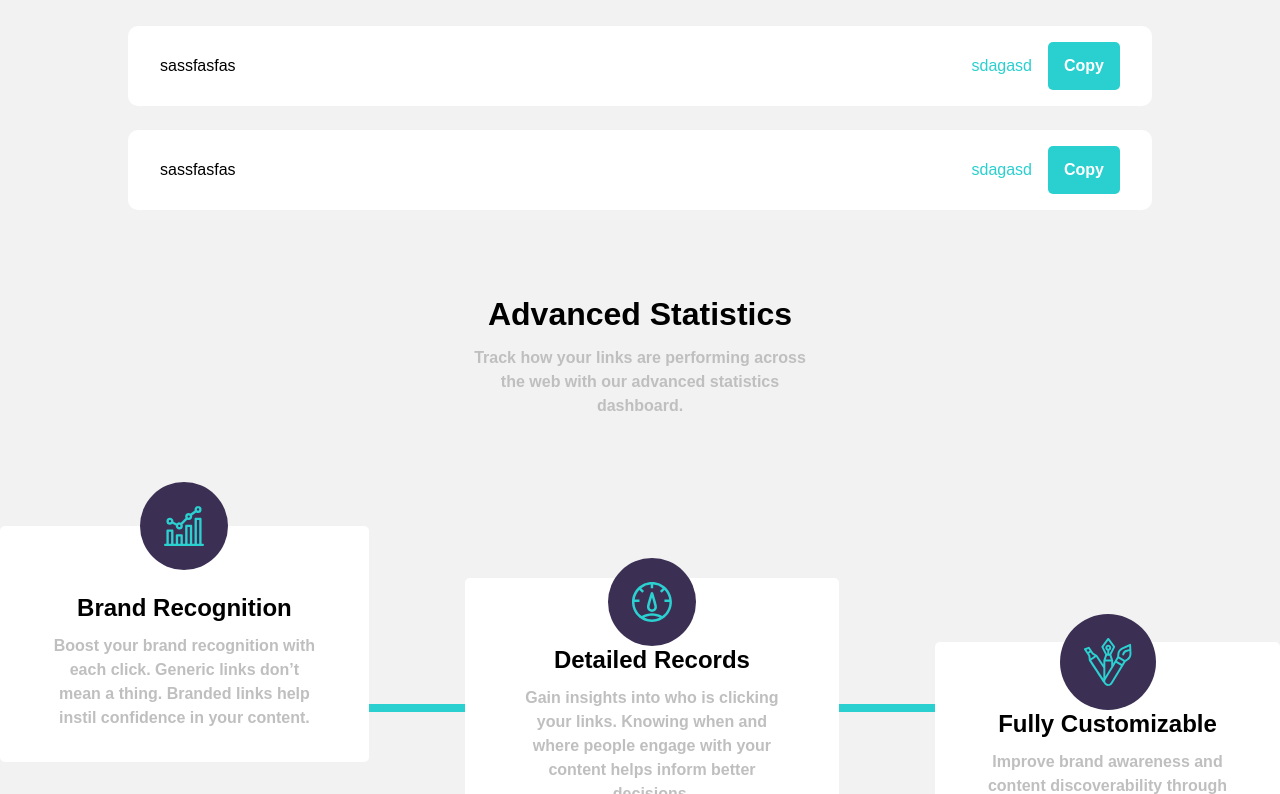
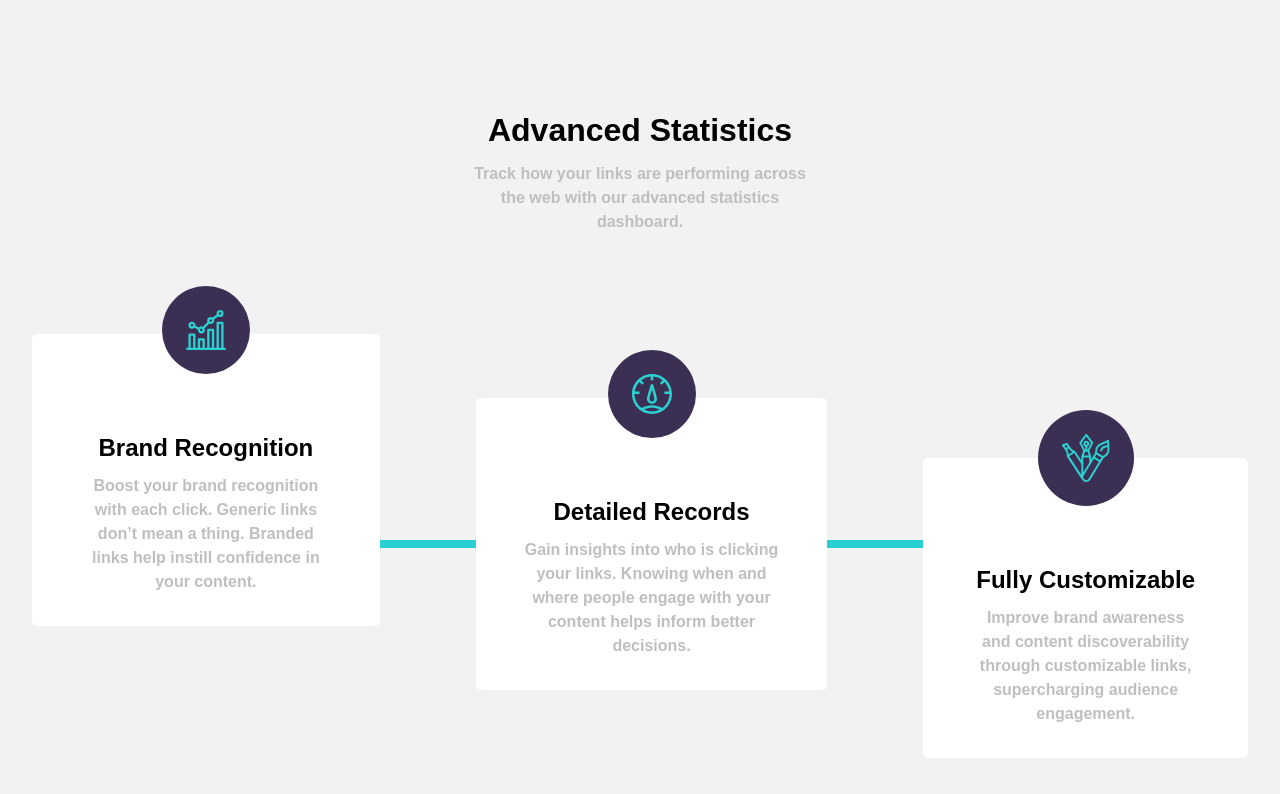
Before and after one commit to sksksk2024/url_shortening, a React (Create React App) app: page / in a window 1280 px wide. Shown: the part 786-1580 px from the top of the page. Built offline with nearby package versions, Linux system fonts and the light colour scheme.

Commit message:
Challange done: url fetched and local storage set

```diff
--- a/src/components/Content.jsx
+++ b/src/components/Content.jsx
@@ -1,30 +1,75 @@
-import { useState } from 'react';
+import { useState, useEffect } from 'react';
 import img1 from './../images/icon-brand-recognition.svg';
 import img2 from './../images/icon-detailed-records.svg';
 import img3 from './../images/icon-fully-customizable.svg';
 
 const Content = () => {
+  const [text, setText] = useState('');
   const [invalid, setInvalid] = useState(false);
-  const [text, setText] = useState('');
+  const [links, setLinks] = useState(() => {
+    // Retrieve stored links from localStorage
+    const savedLinks = localStorage.getItem('shortenedLinks');
+    return savedLinks ? JSON.parse(savedLinks) : [];
+  });
 
   const inputText = (e) => {
-    setText(e.target.value);
+    setText(e.target.value.trimStart());
   };
 
-  const handleSubmit = (e) => {
+  const handleSubmit = async (e) => {
     e.preventDefault();
+    if (text.trim() === '') {
+      setInvalid(true);
+      return;
+    }
 
-    if (text === '') {
+    try {
+      const response = await fetch(`https://api.tinyurl.com/create`, {
+        method: 'POST',
+        headers: {
+          'Content-Type': 'application/json',
+          Authorization: `Bearer 7NuBNwmUV1b0p0LOqVS9eSr65M3lZiPieiRlJwKFXlGDmIZu2MsTIxt2uO7l`, // Use Bearer prefix
+        },
+        body: JSON.stringify({
+          url: text,
+          domain: 'tiny.one',
+        }),
+      });
+
+      const data = await response.json();
+      console.log('Response data:', data); // Debug response data
+
+      if (response.ok) {
+        const newLink = { original: text, short: data.data.tiny_url };
+        const updatedLinks = [...links, newLink];
+        setLinks(updatedLinks);
+        localStorage.setItem('shortenedLinks', JSON.stringify(updatedLinks));
+        setText('');
+        setInvalid(false);
+      } else {
+        console.error('Error response:', data); // Log server error
         setInvalid(true);
       }
+    } catch (error) {
+      console.error('Error shortening link:', error); // Log fetch error
+      setInvalid(true);
+    }
+  };
 
-    setText('');
-    setInvalid(false);
+  const handleCopy = (shortLink) => {
+    navigator.clipboard.writeText(shortLink);
+    alert('Link copied to clipboard!');
   };
+
+  useEffect(() => {
+    // Store links in localStorage whenever the `links` state changes
+    localStorage.setItem('shortenedLinks', JSON.stringify(links));
+  }, [links]);
 
   return (
     <section className="bg-gray-bg pb-32P">
       <div className="flex flex-col gap-24 relative bottom-96I">
+        {/* Form */}
         <form
           onSubmit={handleSubmit}
           id="link-shortener"
@@ -33,17 +78,17 @@ const Content = () => {
           <div className="w-[90%] lg:w-3/4 relative">
             <input
               type="text"
+              value={text}
+              onChange={inputText}
               className={`font-semibold input w-[100%] bg-white ${
                 invalid && 'border-red border-2'
               }`}
               placeholder="Shorten a link here..."
-              required
               aria-label="add a link to shorten it"
-              onChange={inputText}
             />
             {invalid && (
               <span className="absolute left-0 -bottom-32I text-red">
-                Please add a link
+                Please enter a valid URL.
               </span>
             )}
           </div>
@@ -55,36 +100,29 @@ const Content = () => {
           </button>
         </form>
 
-        {/* Link Cards */}
+        {/* Links */}
         <ul className="flex flex-col justify-center items-center gap-6 -mt-67.2M -mb-16M">
-          <li className="flex flex-col lg:flex-row justify-center lg:justify-between items-start lg:items-center gap-4 lg:gap-0 w-[80%] py-16P bg-white mx-auto rounded-10BR">
-            <span className="text-black px-32P">sassfasfas</span>
+          {links.map(({ original, short }, index) => (
+            <li
+              key={index}
+              className="flex flex-col lg:flex-row justify-center lg:justify-between items-start lg:items-center gap-4 lg:gap-0 w-[80%] py-16P bg-white mx-auto rounded-10BR"
+            >
+              <span className="text-black px-32P">{original}</span>
               <hr className="w-[100%] bg-gray block lg:hidden" />
               <div className="flex flex-col lg:flex-row justify-center lg:justify-end items-start lg:items-center gap-4 px-32P w-[100%]">
-              <span className="text-cyan">sdagasd</span>
-              <button className="font-semibold text-black text-white bg-cyan rounded-5BR px-16P py-3 hover:opacity-60 w-[100%] lg:w-auto">
+                <span className="text-cyan">{short}</span>
+                <button
+                  onClick={() => handleCopy(short)}
+                  className="font-semibold text-black text-white bg-cyan rounded-5BR px-16P py-3 hover:opacity-60 w-[100%] lg:w-auto"
+                >
                   Copy
                 </button>
-              {/* <button className="font-semibold text-black text-white bg-very-dark-blue rounded-5BR px-16P py-3 hover:opacity-60">
-                Copied!
-              </button> */}
               </div>
             </li>
-          <li className="flex flex-col lg:flex-row justify-center lg:justify-between items-start lg:items-center gap-4 lg:gap-0 w-[80%] py-16P bg-white mx-auto rounded-10BR">
-            <span className="text-black px-32P">sassfasfas</span>
-            <hr className="w-[100%] bg-gray block lg:hidden" />
-            <div className="flex flex-col lg:flex-row justify-center lg:justify-end items-start lg:items-center gap-4 px-32P w-[100%]">
-              <span className="text-cyan">sdagasd</span>
-              <button className="font-semibold text-black text-white bg-cyan rounded-5BR px-16P py-3 hover:opacity-60 w-[100%] lg:w-auto">
-                Copy
-              </button>
-              {/* <button className="font-semibold text-black text-white bg-very-dark-blue rounded-5BR px-16P py-3 hover:opacity-60">
-                Copied!
-              </button> */}
-            </div>
-          </li>
+          ))}
         </ul>
 
+        {/* Additional Content */}
         <div className="flex flex-col justify-center items-center gap-2 max-w-container-400 mx-auto text-center px-32P">
           <h2 className="font-bold text-black text-2xl">Advanced Statistics</h2>
           <p className="font-bold text-gray">
@@ -93,22 +131,23 @@ const Content = () => {
           </p>
         </div>
 
-        <div className="relative flex flex-col xl:flex-row justify-center items-center gap-24 my-64M">
-          <div className="z-10 relative xl:bottom-64I font-bold flex flex-col justify-center items-center gap-2 max-w-container-400 text-center p-32P  px-48P pt-16 bg-white rounded-5BR">
-            <div className="absolute bg-dark-violet p-24P rounded-full bottom-256I 23-125:bottom-192I 2xs:bottom-192I">
+        {/* Statistics Cards */}
+        <div className="relative flex flex-col xl:flex-row justify-center items-center gap-24 my-64M px-32P">
+          <div className="z-10 relative xl:bottom-64I font-bold flex flex-col justify-center items-center gap-2 max-w-container-400 text-center p-32P px-48P pt-0 bg-white rounded-5BR">
+            <div className="relative bg-dark-violet p-24P rounded-full bottom-48I">
               <img src={img1} alt="brand recognition" />
             </div>
             <h3 className="text-black text-xl">Brand Recognition</h3>
             <p className="text-gray">
               Boost your brand recognition with each click. Generic links don’t
-              mean a thing. Branded links help instil confidence in your
+              mean a thing. Branded links help instill confidence in your
               content.
             </p>
           </div>
 
-          <div className="z-10 relative font-bold flex flex-col justify-center items-center gap-2 max-w-container-400 text-center p-32P px-48P pt-16 bg-white rounded-5BR">
-            <div className="absolute bg-dark-violet p-24P rounded-full bottom-224I 2xs:bottom-192I">
-              <img src={img2} alt="brand recognition" />
+          <div className="z-10 relative font-bold flex flex-col justify-center items-center gap-2 max-w-container-400 text-center p-32P px-48P pt-0 bg-white rounded-5BR">
+            <div className="relative bg-dark-violet p-24P rounded-full bottom-48I">
+              <img src={img2} alt="detailed records" />
             </div>
             <h3 className="text-black text-xl">Detailed Records</h3>
             <p className="text-gray">
@@ -118,9 +157,9 @@ const Content = () => {
             </p>
           </div>
 
-          <div className="z-10 relative xl:top-64I font-bold flex flex-col justify-center items-center gap-2 max-w-container-400 text-center p-32P px-48P pt-16 bg-white rounded-5BR">
-            <div className="absolute bg-dark-violet p-24P rounded-full bottom-256I 23-125:bottom-192I 2xs:bottom-192I">
-              <img src={img3} alt="brand recognition" />
+          <div className="z-10 relative xl:top-64I font-bold flex flex-col justify-center items-center gap-2 max-w-container-400 text-center p-32P px-48P pt-0 bg-white rounded-5BR">
+            <div className="relative bg-dark-violet p-24P rounded-full bottom-48I">
+              <img src={img3} alt="fully customizable" />
             </div>
             <h3 className="text-black text-xl">Fully Customizable</h3>
             <p className="text-gray">
--- a/src/components/utils/Facebook.jsx
+++ b/src/components/utils/Facebook.jsx
@@ -5,7 +5,7 @@ const Facebook = () => {
         xmlns="http://www.w3.org/2000/svg"
         width="24"
         height="24"
-        class="fill-white group-hover:fill-cyan transition duration-300"
+        className="fill-white group-hover:fill-cyan transition duration-300"
       >
         <path d="M22.675 0H1.325C.593 0 0 .593 0 1.325v21.351C0 23.407.593 24 1.325 24H12.82v-9.294H9.692v-3.622h3.128V8.413c0-3.1 1.893-4.788 4.659-4.788 1.325 0 2.463.099 2.795.143v3.24l-1.918.001c-1.504 0-1.795.715-1.795 1.763v2.313h3.587l-.467 3.622h-3.12V24h6.116c.73 0 1.323-.593 1.323-1.325V1.325C24 .593 23.407 0 22.675 0z" />
       </svg>
```
Lines whose indentation alone changed are shown as unchanged.
